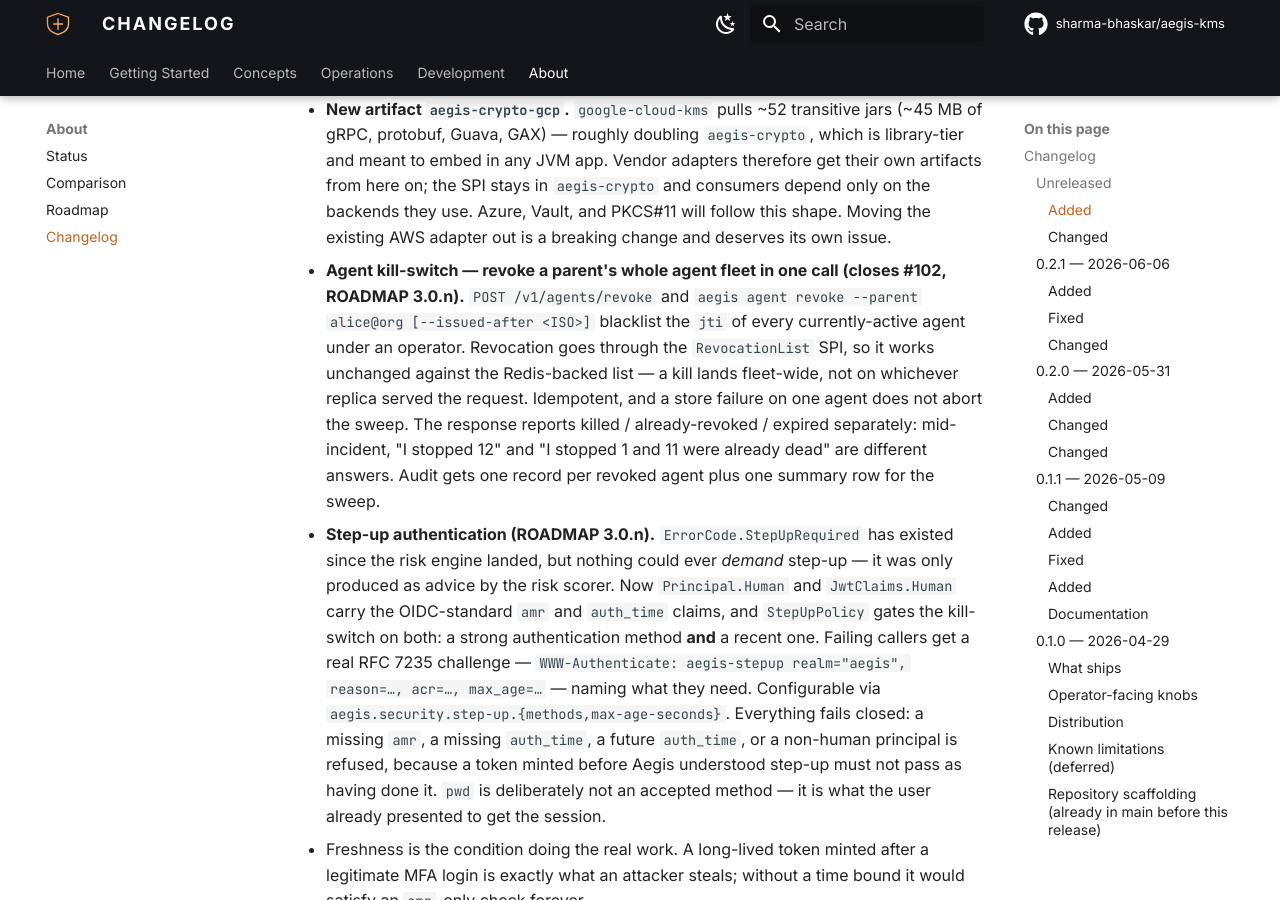
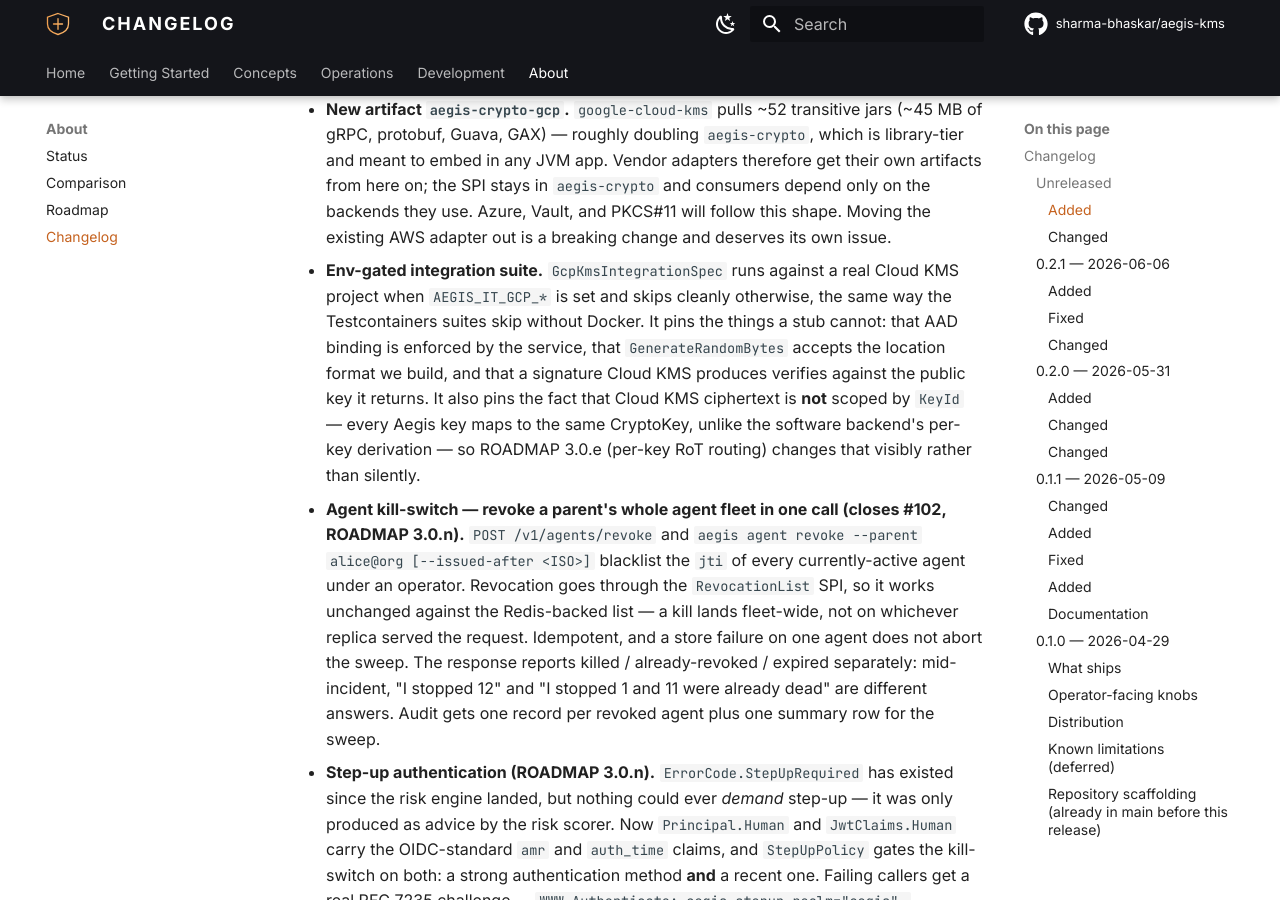
Before and after one commit to sharma-bhaskar/aegis-kms, an MkDocs documentation site: the page built from docs/about/changelog.md, in a window 1280 px wide and 900 px high, scrolled down 1105 px. Built offline with MkDocs 1.6.1 and Material for MkDocs 9.7.7, drawn with Linux system fonts in a browser that asks for light colours; comment, search, counter and statistics services are not loaded.

Commit message:
test(crypto-gcp)+docs: close the RSA path, add the env-gated integration suite, fix stale docs
A coverage audit of the GCP adapter found four gaps, one of them an
acceptance criterion on #31 I had skipped.

## RSA-PSS had zero coverage

The stub used an EC keypair throughout, so publicKeyFrom(pem,
RsaPssSha256) and jcaVerifier(RsaPssSha256) were never executed. A wrong
KeyFactory or wrong PSS salt length would have shipped silently. Added five
tests, including one that verifies a signature produced independently with
the same PSS parameters Cloud KMS uses for RSA_SIGN_PSS_2048_SHA256, and
one asserting the parser tolerates the 64-column wrapping and trailing
newline Cloud KMS actually emits — a parser assuming a single line would
pass a naive unit test and fail against the service.

## Env-gated integration suite (issue acceptance criterion)

GcpKmsIntegrationSpec runs against a real Cloud KMS project when
AEGIS_IT_GCP_* is set and skips cleanly otherwise, matching how the
Testcontainers suites skip without Docker. It pins what a stub structurally
cannot: that AAD binding is enforced by the service rather than by my
model of it, that GenerateRandomBytes accepts the location format we build,
that two data keys differ (it is the HSM RNG, not a constant), and that a
signature Cloud KMS produces verifies against the public key it returns.

It also pins that Cloud KMS ciphertext is NOT scoped by KeyId — every Aegis
key maps to one CryptoKey, unlike the software backend's per-key derivation
— so ROADMAP 3.0.e (per-key RoT routing) changes that visibly.

rotate is deliberately excluded: it creates a CryptoKeyVersion per run and
versions cannot be deleted, only scheduled for destruction, so a rotating
test would accumulate unbounded state in a real project.

## Stale docs

- docs/USAGE.md still said "Three ship today" and omitted gcp-kms.
- README and ARCHITECTURE module tables had no aegis-crypto-gcp.
- ARCHITECTURE claimed aegis-crypto contains the GCP/Azure/Vault/PKCS#11
  adapters, which this PR made false — the SPI stays there, vendors get
  their own artifacts.

Co-Authored-By: Claude Opus 5 (1M context) <noreply@anthropic.com>
Signed-off-by: bhaskarsharma <sharma.b6@gmail.com>

```diff
--- a/CHANGELOG.md
+++ b/CHANGELOG.md
@@ -31,6 +31,13 @@ All notable changes to Aegis will be documented here. This project follows
     any JVM app. Vendor adapters therefore get their own artifacts from here on; the SPI stays in
     `aegis-crypto` and consumers depend only on the backends they use. Azure, Vault, and PKCS#11 will
     follow this shape. Moving the existing AWS adapter out is a breaking change and deserves its own issue.
+  - **Env-gated integration suite.** `GcpKmsIntegrationSpec` runs against a real Cloud KMS project when
+    `AEGIS_IT_GCP_*` is set and skips cleanly otherwise, the same way the Testcontainers suites skip without
+    Docker. It pins the things a stub cannot: that AAD binding is enforced by the service, that
+    `GenerateRandomBytes` accepts the location format we build, and that a signature Cloud KMS produces
+    verifies against the public key it returns. It also pins the fact that Cloud KMS ciphertext is **not**
+    scoped by `KeyId` — every Aegis key maps to the same CryptoKey, unlike the software backend's per-key
+    derivation — so ROADMAP 3.0.e (per-key RoT routing) changes that visibly rather than silently.
 
 - **Agent kill-switch — revoke a parent's whole agent fleet in one call (closes #102, ROADMAP 3.0.n).**
   `POST /v1/agents/revoke` and `aegis agent revoke --parent alice@org [--issued-after <ISO>]` blacklist the
```
Also changed, not shown: README.md (+1 -0 lines), docs/ARCHITECTURE.md (+3 -2 lines), docs/USAGE.md (+2 -1 lines), 2 other files.
